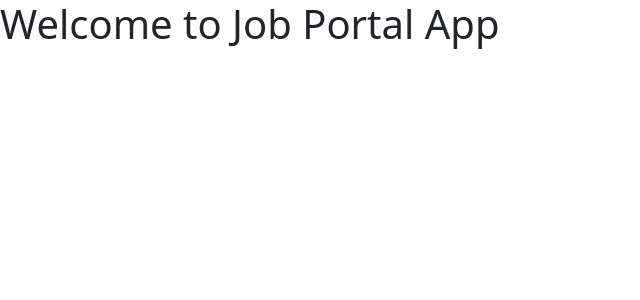
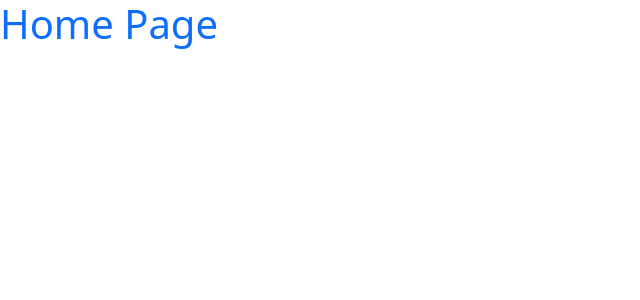
Before and after one commit to ya-nastia/job-portal, a React (Create React App) app in the folder client/: page / in a window 1280 px wide. Shown: the top 300 px of the page, without its empty margins (0-640 px from the left). Built offline with nearby package versions, Linux system fonts and the light colour scheme.

Commit message:
implemented foler structure for pages and added home page to app.js

```diff
--- a/client/src/App.js
+++ b/client/src/App.js
@@ -1,8 +1,10 @@
+import HomePage from "./pages/HomePage/HomePage";
+
 function App() {
   return (
-    <h1>
-      Welcome to Job Portal App
-    </h1>
+    <div>
+      <HomePage />
+    </div>
   );
 }
 
--- /dev/null
+++ b/client/src/pages/HomePage/HomePage.jsx
@@ -0,0 +1,11 @@
+import React from "react";
+
+const HomePage = () => {
+  return (
+    <div>
+      <h1 className="text-primary">Home Page</h1>
+    </div>
+  )
+};
+
+export default HomePage;
```
Also changed, not shown: client/src/pages/LoginPage/LoginPage.jsx (added, +11 -0 lines), client/src/pages/NotFoundPage/NotFoundPage.jsx (added, +11 -0 lines), client/src/pages/RegisterPage/RegisterPage.jsx (added, +11 -0 lines).
